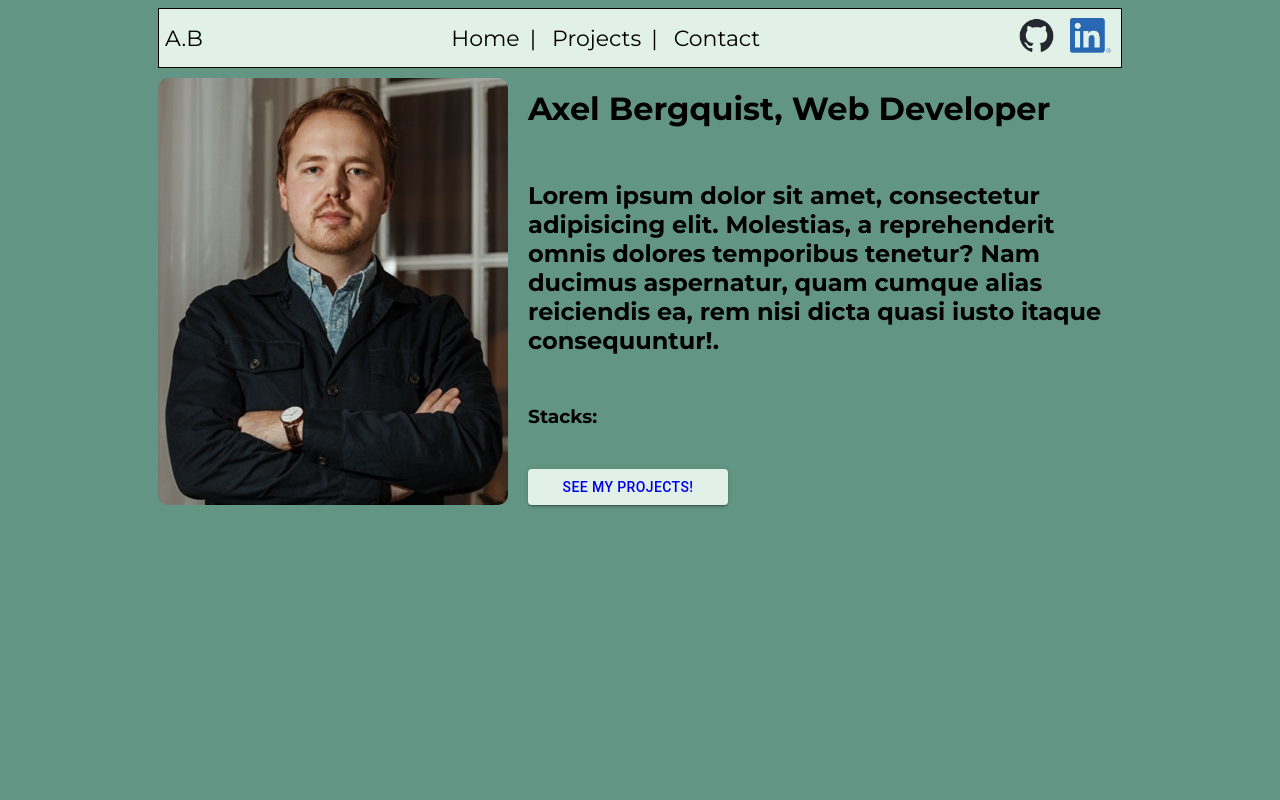
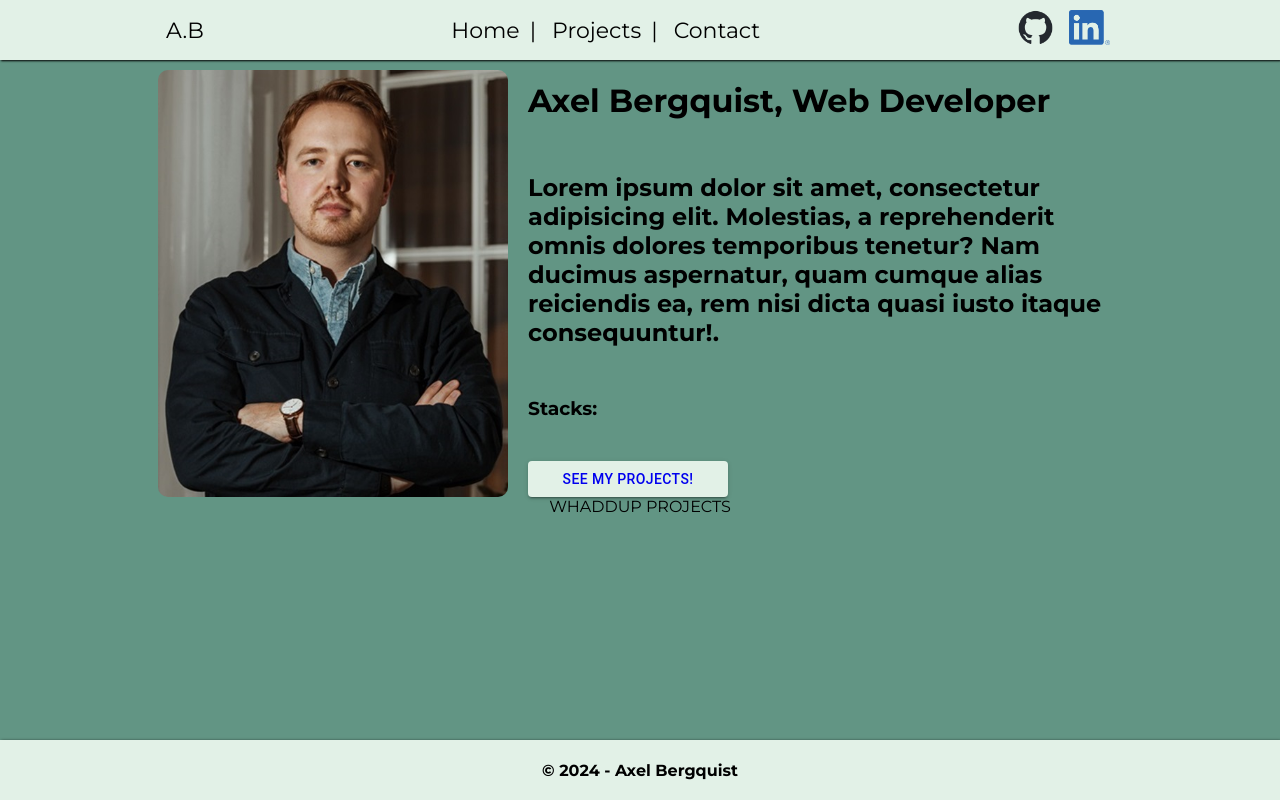
Before and after one commit to axelberk/Portfolio, a React (Vite) app: page / in a window 1280 px wide. Built offline with nearby package versions, Linux system fonts and the light colour scheme.

Commit message:
misc work

```diff
--- a/src/App.css
+++ b/src/App.css
@@ -2,13 +2,13 @@
   height: 100%;
   width: 100%;
   text-align: center;
-
 }
 
 .App {
   display: flex;
   flex-direction: column;
   padding: 0px 150px;
+  margin-top: 60px;
 }
 
 html, body {
--- a/src/App.jsx
+++ b/src/App.jsx
@@ -4,6 +4,7 @@ import Navbar from './Components/Navbar/Navbar'
 import { Routes, Route, BrowserRouter } from 'react-router-dom'
 import Homepage from './Homepage/Homepage'
 import Projects from './Components/Projects/Projects'
+import Footer from './Components/Footer/Footer'
 import '@mui/material'
 
 
@@ -11,14 +12,16 @@ function App() {
 
   return (
     <BrowserRouter>
+      <Navbar/>
+
       <div className='App'>
-          <Navbar/>
+
           <Homepage />
           <Projects />
 
+      </div>
 
-
-      </div>
+      <Footer />
     </BrowserRouter>
 
   )
--- /dev/null
+++ b/src/Components/Footer/Footer.css
@@ -0,0 +1,11 @@
+.footer {
+    position: fixed;
+    width: 100%;
+    display: flex;
+    justify-content: space-around;
+    height: 60px;
+    background-color: #E2F1E7;
+    bottom: 0;
+    left: 0;
+    box-shadow: 1px 1px 3px black;
+}
--- /dev/null
+++ b/src/Components/Footer/Footer.jsx
@@ -0,0 +1,11 @@
+import "./Footer.css"
+
+const Footer = () => {
+    return (
+        <div className="footer">
+            <h4>&copy; 2024 - Axel Bergquist</h4>
+        </div>
+    )
+}
+
+export default Footer
--- /dev/null
+++ b/src/Components/GoTop/GoTop.jsx
@@ -0,0 +1,5 @@
+const GoTop = (params) => {
+
+}
+
+export default GoTop
--- a/src/Components/Navbar/Navbar.css
+++ b/src/Components/Navbar/Navbar.css
@@ -3,14 +3,16 @@
     display: flex;
     justify-content: space-between;
     align-items: center;
-    position: sticky;
+    position: fixed;
     width: 100%;
     height: 60px;
-    border: 1px solid black;
     color: black;
-
     box-sizing: border-box;
     font-size: 22px;
+    padding: 0px 160px;
+    left: 0;
+    top: 0;
+    box-shadow: 1px 1px 2px black;
 }
 
 .Navbar a {
--- a/src/Components/Projects/Projects.jsx
+++ b/src/Components/Projects/Projects.jsx
@@ -1,5 +1,7 @@
-const Projects = (params) => {
-
+const Projects = () => {
+    return (
+        <div>WHADDUP PROJECTS</div>
+    )
 }
 
 export default Projects
```
